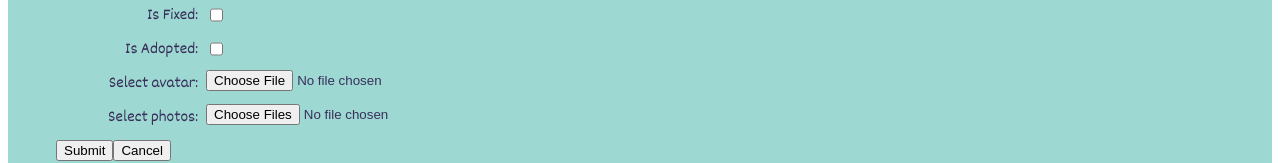
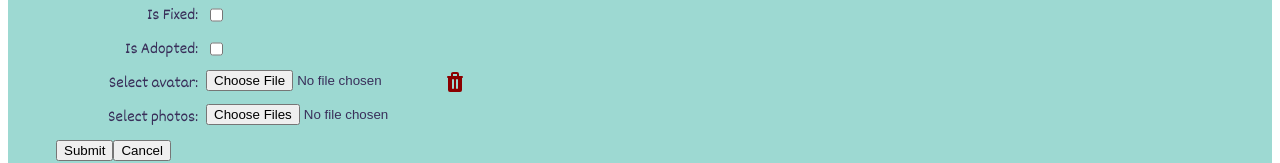
Before and after one commit to mp091689/paw-prints-pet-rescue, a Vue app in the folder vue/: page /pet/add in a window 1280 px wide. Shown: the part 775-938 px from the top of the page. Built offline with nearby package versions, Linux system fonts and the light colour scheme; sample sign-in values are in the browser's storage.

Commit message:
implement deletion of pet's main photo

```diff
--- a/vue/src/components/PetForm.vue
+++ b/vue/src/components/PetForm.vue
@@ -133,8 +133,11 @@
     <div class="form-group">
       <label for="avatar">Select avatar:</label>
       <div class="img-group">
-        <input type="file" id="avatar" name="avatar" @change="onChangeAvatar"/>
+        <input type="file" id="avatar" name="avatar" @change="onChangeAvatar" ref="mainPhoto"/>
         <div class="img-container">
+          <svg @click="removeMainPhoto" aria-hidden="true" xmlns="http://www.w3.org/2000/svg" width="24" height="24" fill="currentColor" viewBox="0 0 24 24">
+            <path fill-rule="evenodd" d="M8.586 2.586A2 2 0 0 1 10 2h4a2 2 0 0 1 2 2v2h3a1 1 0 1 1 0 2v12a2 2 0 0 1-2 2H7a2 2 0 0 1-2-2V8a1 1 0 0 1 0-2h3V4a2 2 0 0 1 .586-1.414ZM10 6h4V4h-4v2Zm1 4a1 1 0 1 0-2 0v8a1 1 0 1 0 2 0v-8Zm4 0a1 1 0 1 0-2 0v8a1 1 0 1 0 2 0v-8Z" clip-rule="evenodd"/>
+          </svg>
           <img :src="getAvatarUrl(editPet)" alt="Pet's avatar" v-if="editPet.mainPhoto"/>
         </div>
       </div>
@@ -188,6 +191,15 @@ export default {
     };
   },
   methods: {
+    removeMainPhoto() {
+      this.$refs.mainPhoto.value = null;
+      petService.removeMainPhoto(this.editPet)
+          .then(response => {
+            if (response.status === 200) {
+              this.editPet.mainPhoto = response.data;
+            }
+          }).catch(error => console.log(error));
+    },
     getAvatarUrl(pet) {
       if (pet.mainPhoto instanceof File) {
         return URL.createObjectURL(pet.mainPhoto);
@@ -216,7 +228,6 @@ export default {
       if (this.editPet.petId === 0) {
         petService.addPet(this.editPet)
             .then(response => {
-              console.log(response);
               if (response.status === 201) {
                 this.$router.push({name: 'adopt'});
               }
@@ -286,19 +297,15 @@ form .form-group .img-container {
   position: relative;
 }
 
-form .form-group .img-container i {
+form .form-group .img-container svg {
   position: absolute;
-  top: 0px;
-  right: 10px;
-  font-size: 30px;
-  font-weight: bold;
-  color: red;
+  top: 0;
+  right: 0;
+  color: darkred;
   cursor: pointer;
-  text-shadow: 0px 0px 2px white;
 }
 
-form .form-group .img-container i:hover {
-  font-size: 35px;
+form .form-group .img-container svg:hover {
   color: red;
 }
 
--- a/vue/src/services/PetService.js
+++ b/vue/src/services/PetService.js
@@ -28,4 +28,7 @@ export default {
         }
         return axios.put(`${path}/${pet.petId}`, formData);
     },
+    removeMainPhoto(pet) {
+        return axios.put(`${path}/${pet.petId}/remove-main-photo`);
+    }
 }
```
Also changed, not shown: 1 other file (tests, documents, lock files or other folders).
